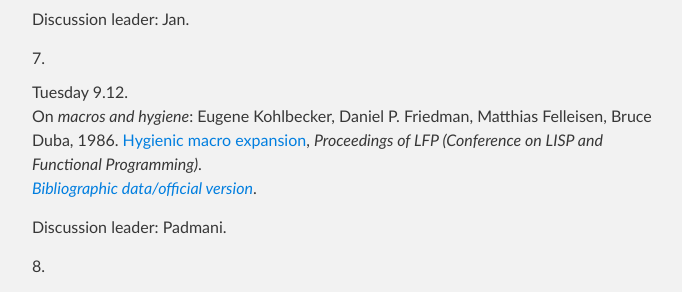
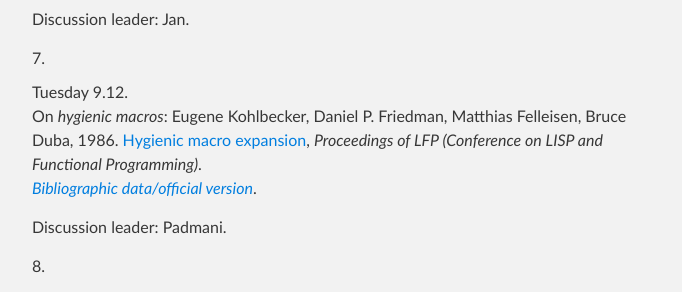
Before and after one commit to ps-mr/ps-mr.github.io, a Jekyll site: the page built from ws14-metaprogramming.md, in a window 1280 px wide and 900 px high, scrolled down 1974 px. Shown: the part 154-446 px from the top of the window, without its empty margins (308-990 px from the left). Built offline with Jekyll 4.4.1, drawn with Linux system fonts in a browser that asks for light colours.

Commit message:
WS14MP: Clarify topic

```diff
--- a/ws14-metaprogramming.md
+++ b/ws14-metaprogramming.md
@@ -71,7 +71,7 @@ Conal Elliott, Sigbjørn Finne and Oege De Moor, 2003. Compiling embedded langua
     Discussion leader: Jan.
 
 7. Tuesday 9.12.\\
-On *macros and hygiene*:
+On *hygienic macros*:
 Eugene Kohlbecker, Daniel P. Friedman, Matthias Felleisen, Bruce Duba, 1986. [Hygienic macro expansion](https://xivilization.net/~marek/tex/hellprog/papers/p151-kohlbecker.pdf), *Proceedings of LFP (Conference on LISP and Functional Programming)*.\\
 *[Bibliographic data/official version](http://dl.acm.org/citation.cfm?id=319859)*.
 
```
